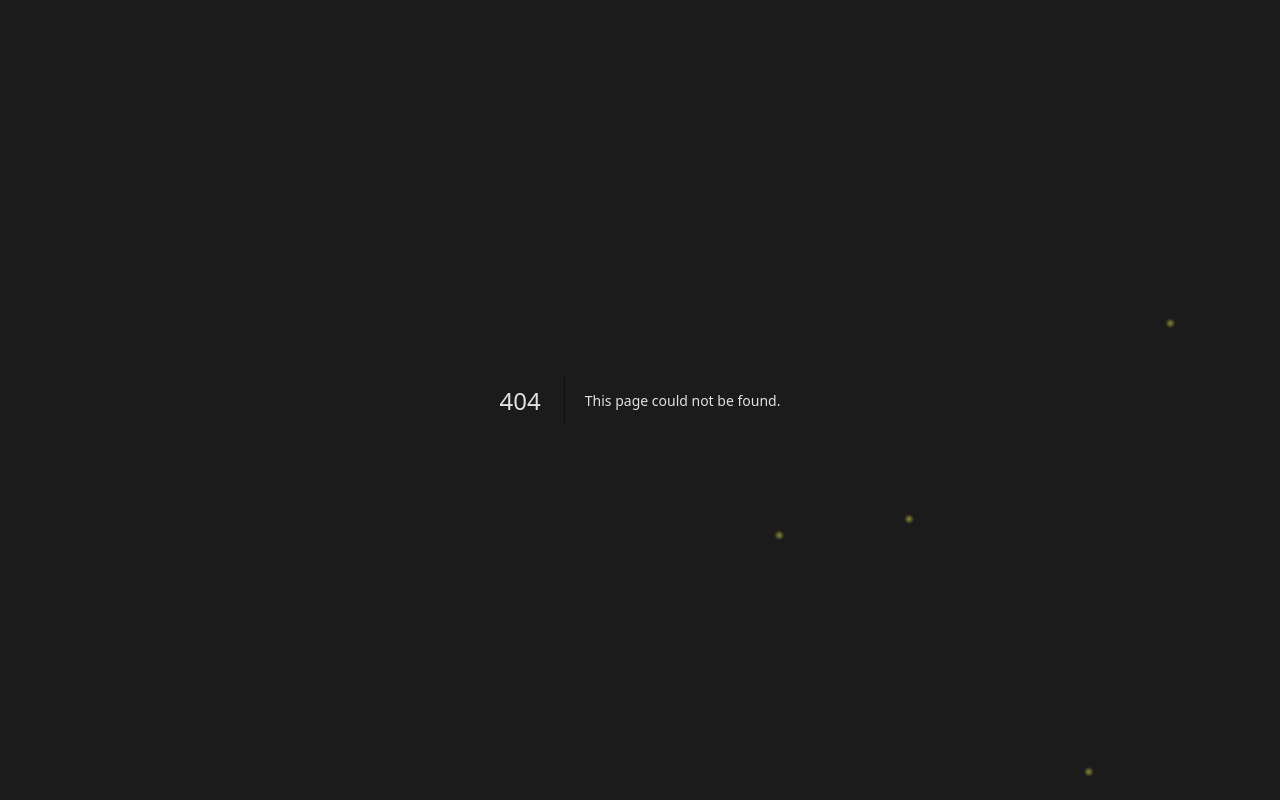
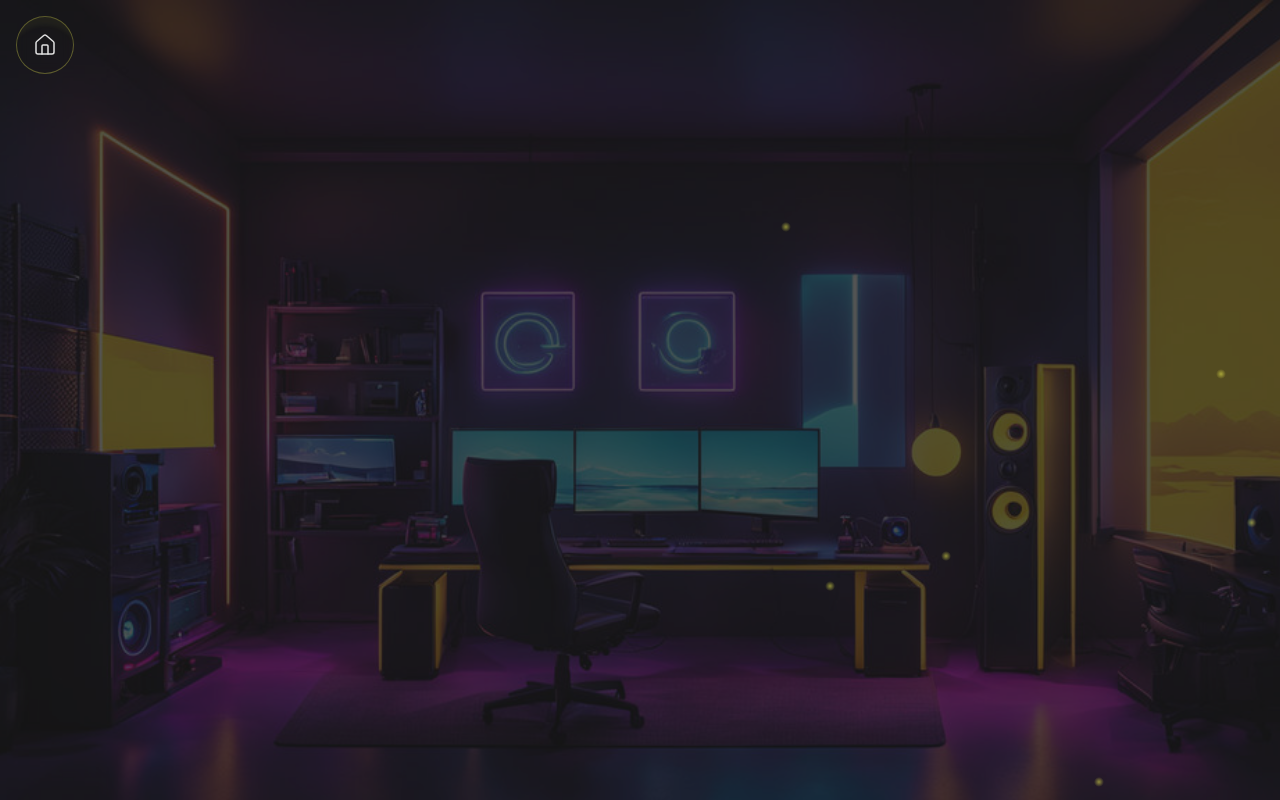
Before and after one commit to CrunchyCheddarStudio/crunchy-cheddar-studio, a Next.js app: page /games in a window 1280 px wide. Before the commit this address had no page. Built offline with nearby package versions, Linux system fonts and the light colour scheme.

Commit message:
game page

```diff
--- /dev/null
+++ b/src/app/(sub pages)/games/page.js
@@ -0,0 +1,12 @@
+import React from 'react'
+import bg from "../../../../public/background/games-background.png"
+import Image from 'next/image'
+
+export default function page() {
+  return (
+    <>
+      <Image src={bg} alt="background-image" className='-z-50 fixed top-0 left-0 w-full h-full object-cover object-center opacity-25' />
+
+    </>
+  )
+}
```
Also changed, not shown: public/background/games-background.png (added).
